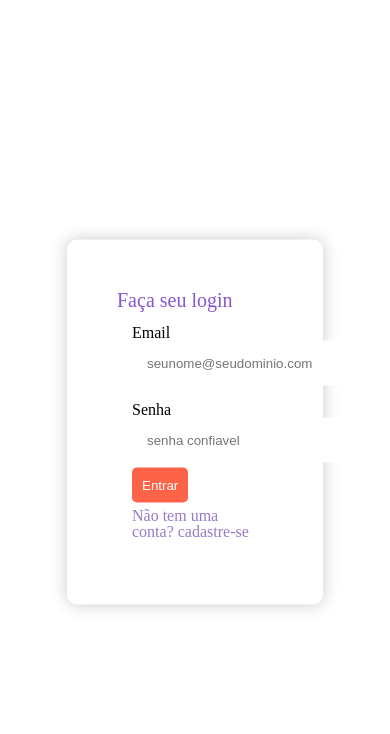
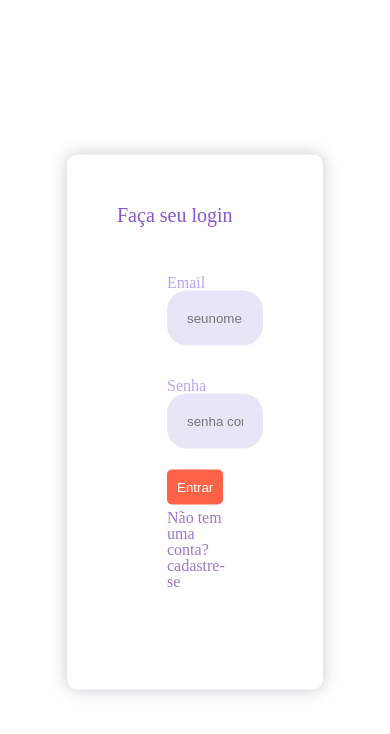
Before and after one commit to Ravel-Soares/HELLO-STOCK-BETA, a plain HTML site: page entrar.html in a window 390 px wide. Drawn offline with Linux system fonts and the light colour scheme.

Commit message:
teste denovo

```diff
--- a/entrar.html
+++ b/entrar.html
@@ -14,12 +14,12 @@
             Faça seu login
         </div>
         <div class="entradas">
-            <label for="">Email</label>
-           <input type="email" class="entradas" required placeholder="seunome@seudominio.com">
+            <label class="titulo-input" for="">Email</label>
+           <input type="email" class="botao" required placeholder="seunome@seudominio.com">
             <br>
             <br>
-           <label for="">Senha</label>
-           <input type="password" class="entradas"  required placeholder="senha confiavel">
+           <label  class="titulo-input" for="">Senha</label>
+           <input type="password" class="botao"  required placeholder="senha confiavel">
             <br>
           <a href="tela-principal.html"><input type="submit" value="Entrar" class="entrar"></a>
         <br>
--- a/login.css
+++ b/login.css
@@ -9,17 +9,38 @@ main{
     top: 50%;
     left: 50%;
     transform: translate(-50%, -50%);
+
 }
 
 .titulo{
     font-size: 20px;
     color: #824fcdf7;
+    display: flex;
+    align-items: center;
+    text-align: center;
+}
+
+.titulo-input{
+    color: rgb(185, 162, 243);
 }
 
 .entradas{
-    padding: 15px;
+    padding: 50px;
     border: none;
     outline: none;
+
+
+}
+.botao{
+    display: flex;
+    align-items: center;
+    justify-content: center;
+    border-radius: 20px;
+    background-color: #e6e6f7;
+    outline: none;
+    border: none;
+    padding: 20px;
+    width: 100%;
 }
 
 .entrar{
@@ -42,3 +63,17 @@ main a{
     color: #430b998c;
     margin: 10px 0 ;
 }
+
+@media(max-width: 730px){
+    .botao{
+        display: flex;
+        align-items: center;
+        justify-content: center;
+        border-radius: 20px;
+        background-color: #e6e6f7;
+        outline: none;
+        border: none;
+        padding: 20px;
+
+    }
+}
```
